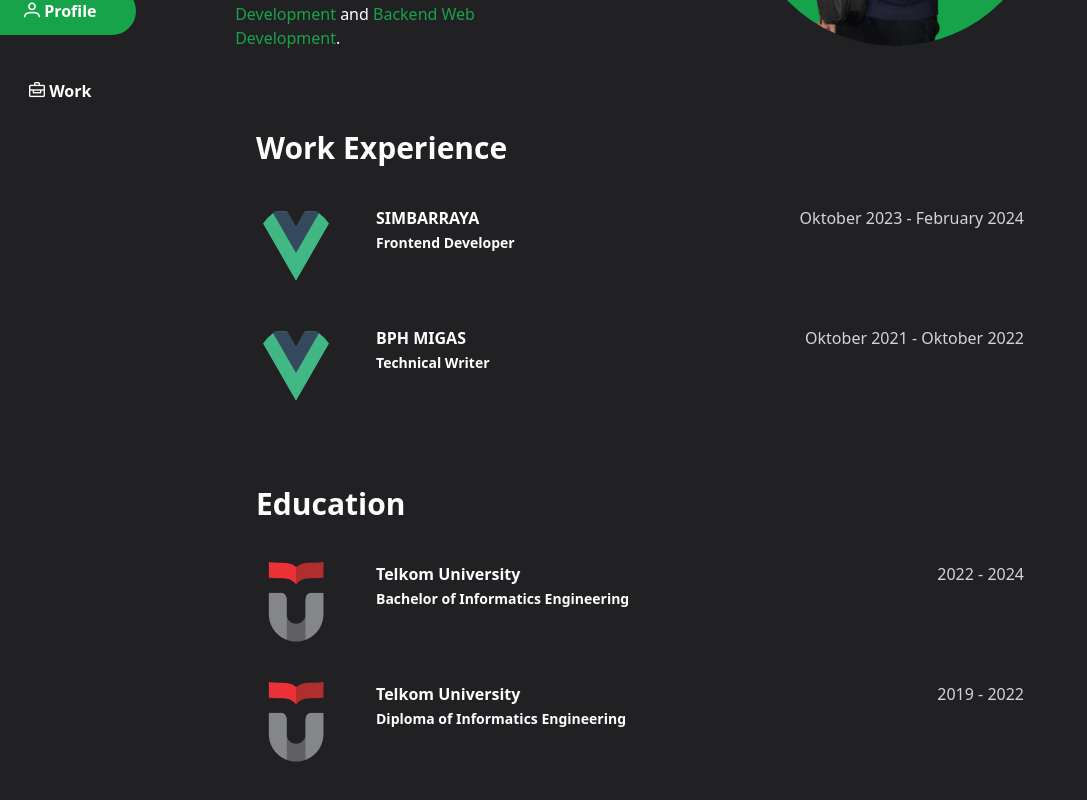
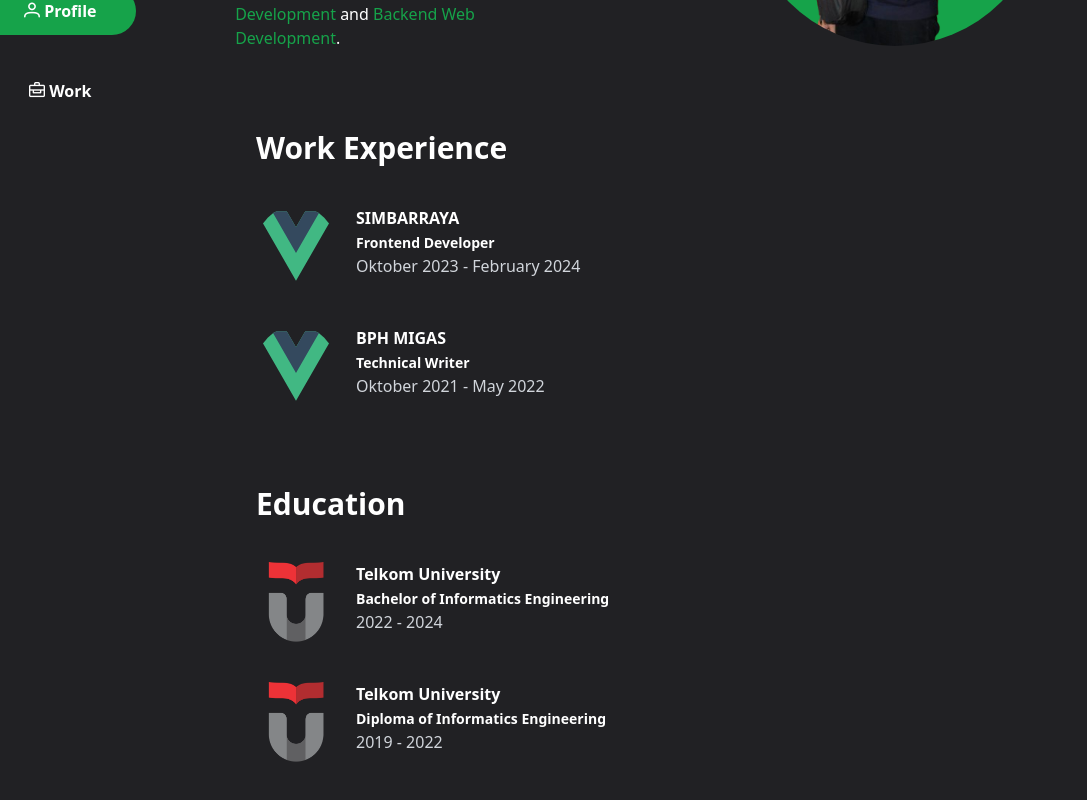
Before and after one commit to Diba15/belajar-vue, a Vue app: page /About in a window 1280 px wide. Shown: the part 360-1160 px from the top of the page, without its empty margins (0-1087 px from the left). Built offline with nearby package versions, Linux system fonts and the light colour scheme.

Commit message:
Fix About Page

```diff
--- a/src/pages/About.vue
+++ b/src/pages/About.vue
@@ -12,7 +12,7 @@
   {
     title: 'Technical Writer',
     company: 'BPH MIGAS',
-    duration: 'Oktober 2021 - Oktober 2022',
+    duration: 'Oktober 2021 - May 2022',
   },
 ]
 
@@ -51,25 +51,25 @@
   </div>
 
   <div
-    class="animate-showFromTop flex flex-col min-h-fit my-20 gap-10 max-w-screen-md mx-auto items-center md:items-start justify-center text-white"
+    class="animate-showFromTop flex flex-col min-h-fit my-20 gap-10 max-w-screen-md mx-auto items-center md:items-start justify-center align-middle text-white"
   >
     <div class="">
       <h1 class="font-bold text-3xl">Work Experience</h1>
       <h1></h1>
     </div>
     <div
-      class="flex flex-row gap-10 justify-between w-full"
+      class="flex flex-col md:flex-row gap-3 md:gap-10 items-center justify-between w-full"
       v-for="work in workExperience"
       v-bind:key="work.title - work.company"
     >
-      <div>
+      <div class="flex flex-row gap-5">
         <img class="rounded-full w-20 h-20" src="@/assets/logo.svg" alt="" />
-      </div>
         <div class="grow">
           <span class="font-bold text-md">{{ work.company }}</span> <br />
           <span class="font-semibold text-sm">{{ work.title }}</span>
+          <h6 class="text-gray-300">{{ work.duration }}</h6>
         </div>
-      <h6 class="text-gray-300">{{ work.duration }}</h6>
+      </div>
     </div>
   </div>
 
@@ -81,18 +81,18 @@
       <h1></h1>
     </div>
     <div
-      class="flex flex-row gap-10 justify-between w-full mx-10 md:mx-0"
+      class="flex flex-col md:flex-row gap-3 md:gap-10 justify-between items-center w-full mx-10 md:mx-0"
       v-for="edu in education"
       v-bind:key="edu.title - edu.company"
     >
-      <div>
+      <div class="flex flex-row gap-5">
         <img class="w-20 h-20" src="@/assets/tel_u_logo.png" alt="" />
-      </div>
         <div class="grow">
           <span class="font-bold text-md">{{ edu.company }}</span> <br />
           <span class="font-semibold text-sm">{{ edu.title }}</span>
+          <h6 class="text-gray-300 items-start">{{ edu.duration }}</h6>
         </div>
-      <h6 class="text-gray-300">{{ edu.duration }}</h6>
+      </div>
     </div>
   </div>
 </template>
```
Lines whose indentation alone changed are shown as unchanged.
